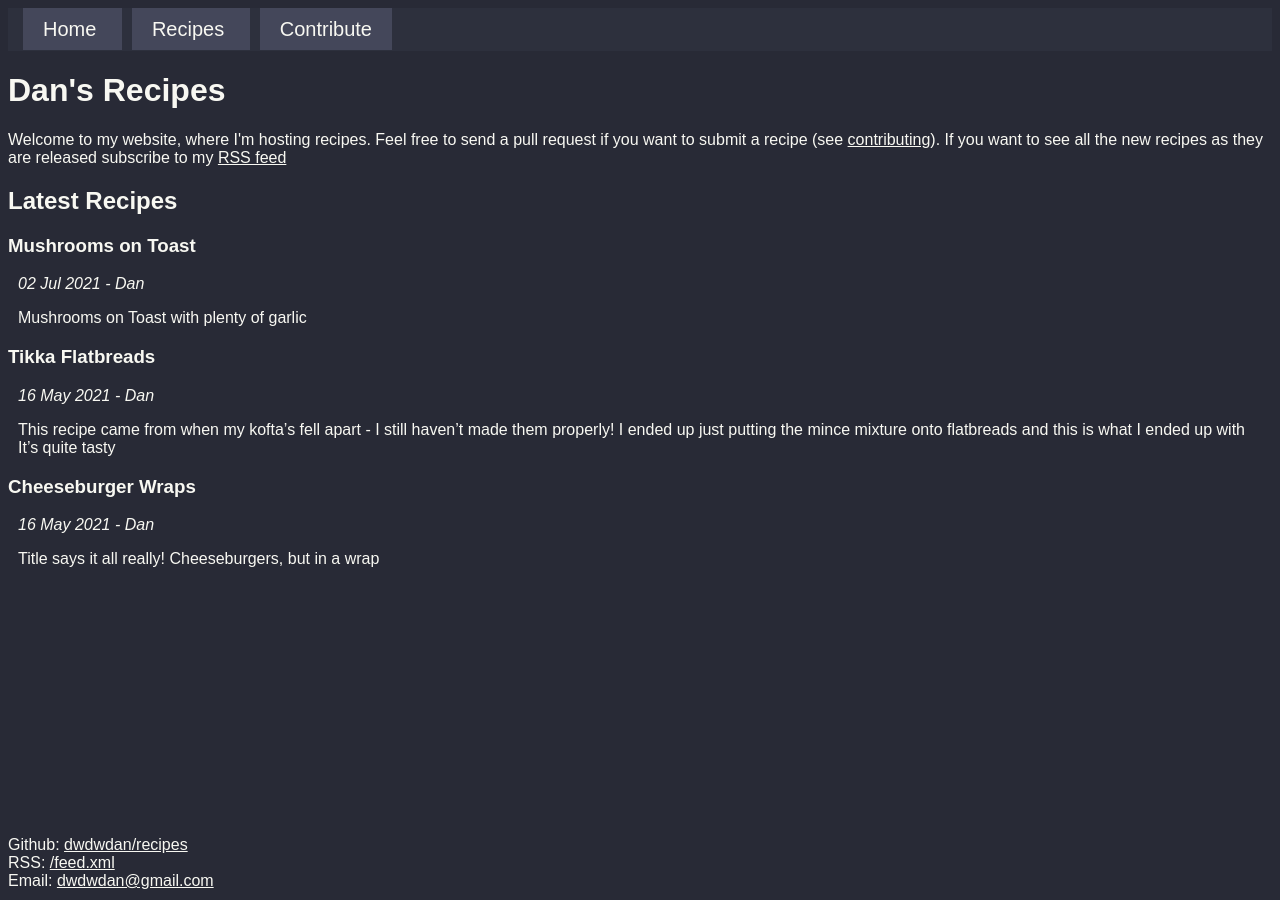
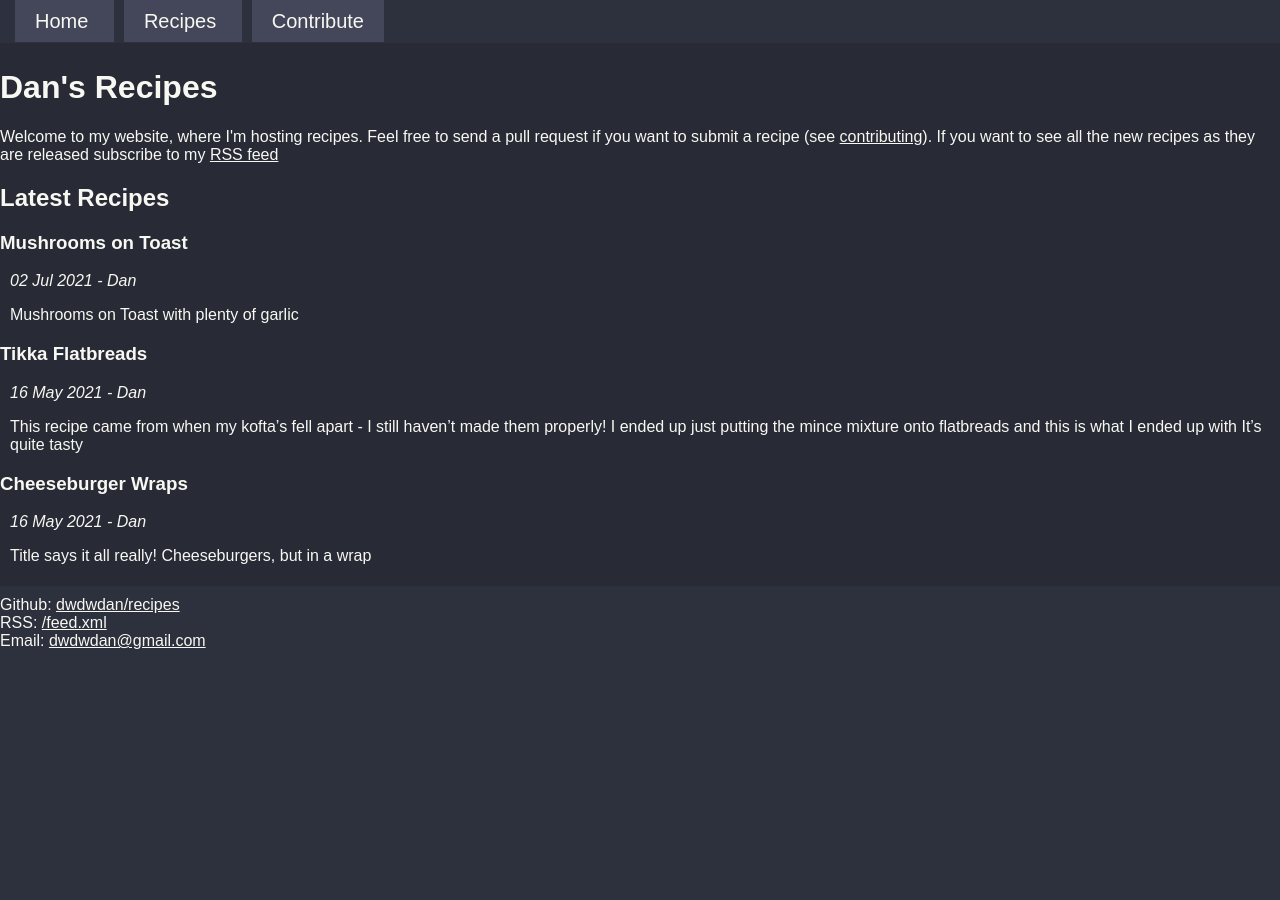
Before and after one commit to dwdwdan/recipes, a Jekyll site: the page built from index.html, in a window 1280 px wide. Built offline with Jekyll 4.4.1, drawn with Linux system fonts in a browser that asks for light colours.

Commit message:
Restructured layout of page
A new div exists for the main body of the page

```diff
--- a/_layouts/default.html
+++ b/_layouts/default.html
@@ -7,7 +7,9 @@
 </head>
 <body>
 	{% include navigation.html %}
+		<div class="siteBody">
 {{ content }}
+			</div>
 	{% include footer.html %}
 
 </body>
--- a/_sass/main.scss
+++ b/_sass/main.scss
@@ -10,8 +10,15 @@
 	font-family:sans-serif;
 }
 body {
+	background-color: var(--secondary-bg-color);
+	color: var(--tertiary-fg-color);
+	margin: 0px;
+}
+
+.siteBody {
 	background-color: var(--primary-bg-color);
 	color: var(--primary-fg-color);
+	padding: 5px 0px;
 }
 a {
 	color: var(--primary-fg-color);
@@ -53,8 +60,14 @@ p.byline{
 	color: var(--primary-fg-color);
 }
 
+#footer hr{
+	border-color: var(--tertiary-bg-color);
+}
+
 #footer{
-	position: absolute;
+	position: static;
 	bottom: 0;
-	padding: 10px 0px
+	margin: 10px 0px;
+	background-color: var(--secondary-bg-color);
+	color: var(--primary-fg-color);
 }
```
